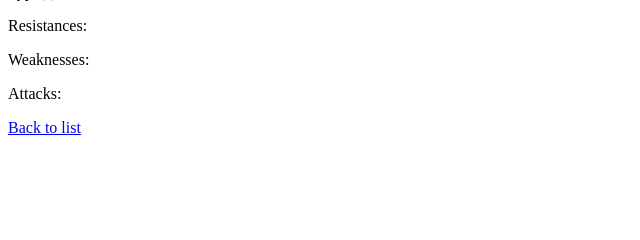
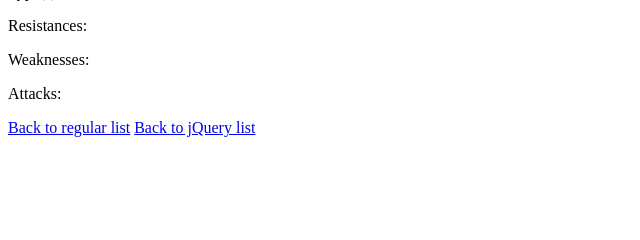
Before and after one commit to tehcortez/pokemon-tcg-symfony-app, a Symfony app: template templates/main/detail.html.twig in a window 1280 px wide. Shown: the part 106-346 px from the top of the page, without its empty margins (0-640 px from the left). Run offline with Twig, Linux system fonts and the light colour scheme; the template is opened without the code that fills it, so the values that code supplies are empty; some libraries are stand-ins or nearby versions.

Commit message:
feat: add back links to regular and jQuery lists on Pokemon card detail page

```diff
--- a/templates/main/detail.html.twig
+++ b/templates/main/detail.html.twig
@@ -21,5 +21,11 @@
         {% endfor %}
     </ul>
 
-    <a href="{{ path('pokemon_card_list') }}">Back to list</a>
+    <a id="regularListLink" >Back to regular list</a>
+    <a href="{{ path('pokemon_card_list_jquery') }}">Back to jQuery list</a>
+    <script>
+        let the_link = "{{path("pokemon_card_list", {'page': "PAGE_NUMBER"})}}";
+        the_link = the_link.replace("PAGE_NUMBER", localStorage.getItem('currentPage') ? localStorage.getItem('currentPage') : 1);
+        $( "#regularListLink" ).attr( 'href', the_link );
+    </script>
 {% endblock %}
```
